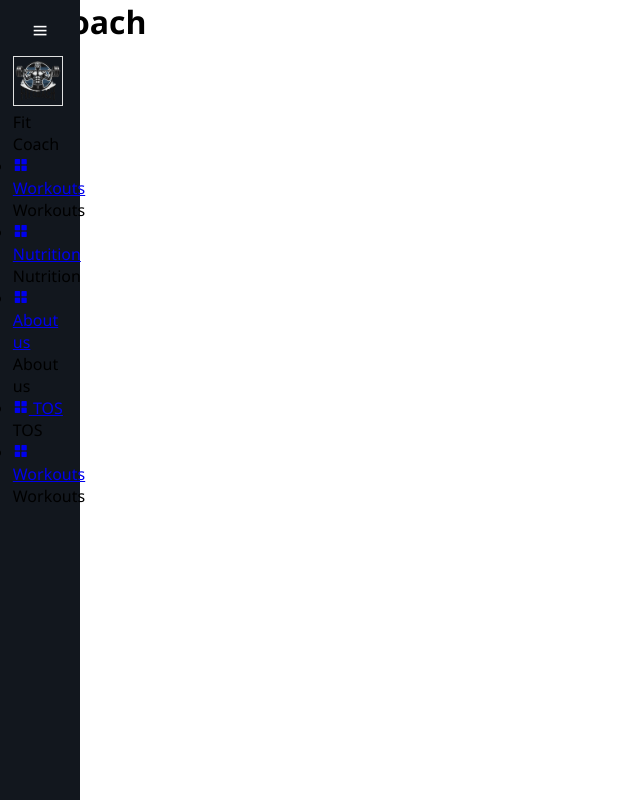
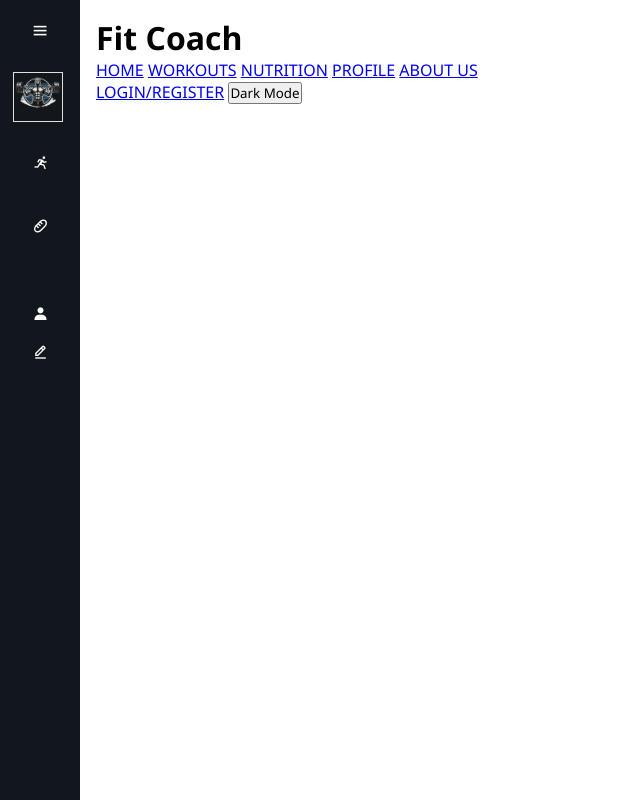
Before and after one commit to EECS3311F24/project-fit-coach, a PHP site: page /user.html in a window 1280 px wide. Shown: the whole page, without its empty margins (0-640 px from the left). Run offline with PHP 8.4, Linux system fonts and the light colour scheme.

Commit message:
sidebar implementation
Implemented sidebar, with UI functionality

```diff
--- a/src/User-page/user.html
+++ b/src/User-page/user.html
@@ -29,38 +29,32 @@
         <ul>
             <li>
                 <a href="#">
-                    <i class="bx bxs-grid-alt"></i>
+                    <i class='bx bx-run'></i>
                     <span class="nav-item">Workouts</span>
                 </a>
                 <span class="tooltip">Workouts</span>
             </li>
             <li>
                 <a href="#">
-                    <i class="bx bxs-grid-alt"></i>
+                    <i class='bx bx-baguette' ></i>
                     <span class="nav-item">Nutrition</span>
                 </a>
                 <span class="tooltip">Nutrition</span>
             </li>
+
             <li>
                 <a href="#">
-                    <i class="bx bxs-grid-alt"></i>
+                    <i class='bx bxs-user' ></i>
                     <span class="nav-item">About us</span>
                 </a>
                 <span class="tooltip">About us</span>
             </li>
             <li>
                 <a href="#">
-                    <i class="bx bxs-grid-alt"></i>
+                    <i class='bx bx-edit-alt'></i>
                     <span class="nav-item">TOS</span>
                 </a>
                 <span class="tooltip">TOS</span>
-            </li>
-            <li>
-                <a href="#">
-                    <i class="bx bxs-grid-alt"></i>
-                    <span class="nav-item">Workouts</span>
-                </a>
-                <span class="tooltip">Workouts</span>
             </li>
         </ul>
     </div>
@@ -69,7 +63,21 @@
 <div class="main-content">
     <div class="container">
         <h1>Fit Coach</h1>
+        <div class="navbar">
+            <div class="nav-links">
+                <a href="#">HOME</a>
+                <a href="#">WORKOUTS</a>
+                <a href="#">NUTRITION</a>
+                <a href="#">PROFILE</a>
+                <a href="#">ABOUT US</a>
+            </div>
+            <!-- Login/Register Button -->
+            <a href="../login-page/index.html" class="login-btn">LOGIN/REGISTER</a>
+            <!-- Dark Mode Toggle Button -->
+            <button id="theme-toggle" class="theme-btn">Dark Mode</button>
+        </div>
     </div>
+
 </div>
 </body>
 
--- a/src/User-page/user.style.css
+++ b/src/User-page/user.style.css
@@ -68,3 +68,93 @@
     margin-right: 5px;
 
 }
+.user{
+    display: flex;
+    align-items: center;
+    margin: 1rem 0;
+}
+.user p{
+    color: #fff;
+    opacity: 1;
+    margin-left: 1rem;
+}
+
+.bold{
+    font-weight: 600;
+
+}
+
+.sidebar p{
+    opacity: 0;
+}
+.sidebar.active p{
+    opacity: 1;
+}
+
+.sidebar ul li{
+    position: relative;
+    list-style-type: none;
+    height: 50px;
+    width: 90%;
+    margin: 0.8rem auto;
+    line-height: 50px;
+}
+.sidebar ul li a{
+    color: #fff;
+    display: flex;
+    align-items: center;
+    text-decoration: none;
+    border-radius: 0.8rem;
+}
+
+.sidebar ul li a:hover{
+    background-color: #fff;
+    color: #12171e;
+}
+
+.sidebar ul li a i{
+    min-width: 50px;
+    text-align: center;
+    height: 50px;
+    border-radius: 12px;
+    line-height: 50px;
+}
+
+.sidebar .nav-item{
+    opacity: 0;
+}
+.sidebar.active .nav-item{
+    opacity: 1;
+}
+
+.sidebar ul li .tooltip{
+    position: absolute;
+    left: 125px;
+    top: 50%;
+    transform: translate(-50%,-50%);
+    box-shadow: 0 0.5rem 0.8rem rgba(0, 0, 0, 0.2);
+    border-radius: 0.6rem;
+    padding: 0.4rem 1.2rem;
+    line-height: 1.8 rem;
+    z-index: 20;
+    opacity: 0;
+}
+
+.sidebar .active ul li:hover .tooltip{
+    opacity: 1;
+}
+
+.sidebar .active ul li .tooltip{
+    display: none;
+}
+
+.main-content{
+    position: relative;
+    background-color: #fff;
+    min-height: 100vh;
+    top: 0;
+    left: 80px;
+    transition: all 0.5s ease;
+    width: calc(100% - 80px);
+    padding: 1rem;
+}
```
